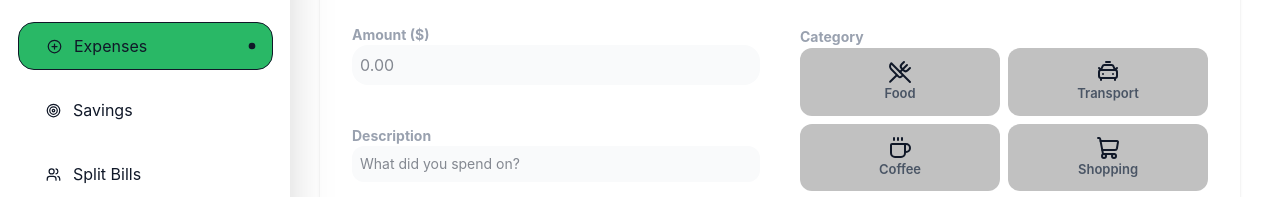
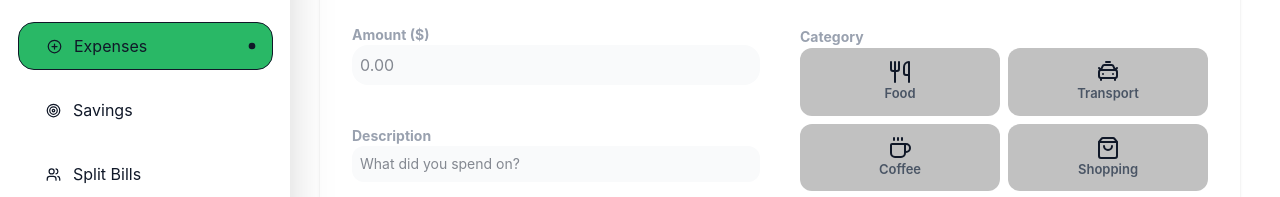
Before and after one commit to mekihallil/finance-tracker, a React (Vite) app in the folder frontend/: page /expense in a window 1280 px wide. Shown: the part 170-367 px from the top of the page. Built offline with nearby package versions, Linux system fonts and the light colour scheme; no server answers.

Commit message:
style(icon): update category icons for better visual consistency

```diff
--- a/frontend/src/components/AddExpense.tsx
+++ b/frontend/src/components/AddExpense.tsx
@@ -3,14 +3,14 @@ import {
   CarTaxiFront,
   Coffee,
   DollarSign,
-  ForkKnifeCrossedIcon,
   Gamepad2,
   GraduationCap,
   Heart,
   House,
   Loader2,
   PlusCircle,
-  ShoppingCart,
+  ShoppingBag,
+  Utensils,
 } from "lucide-react";
 import { type FC, type ReactElement } from "react";
 import { useForm } from "react-hook-form";
@@ -28,10 +28,10 @@ type category = {
   categoryName: string;
 };
 const categoryData: category[] = [
-  { id: 1, icons: <ForkKnifeCrossedIcon />, categoryName: "Food" },
+  { id: 1, icons: <Utensils />, categoryName: "Food" },
   { id: 2, icons: <CarTaxiFront />, categoryName: "Transport" },
   { id: 3, icons: <Coffee />, categoryName: "Coffee" },
-  { id: 4, icons: <ShoppingCart />, categoryName: "Shopping" },
+  { id: 4, icons: <ShoppingBag />, categoryName: "Shopping" },
   { id: 5, icons: <House />, categoryName: "Rent" },
   { id: 6, icons: <GraduationCap />, categoryName: "Education" },
   { id: 7, icons: <Gamepad2 />, categoryName: "Entertainment" },
```
